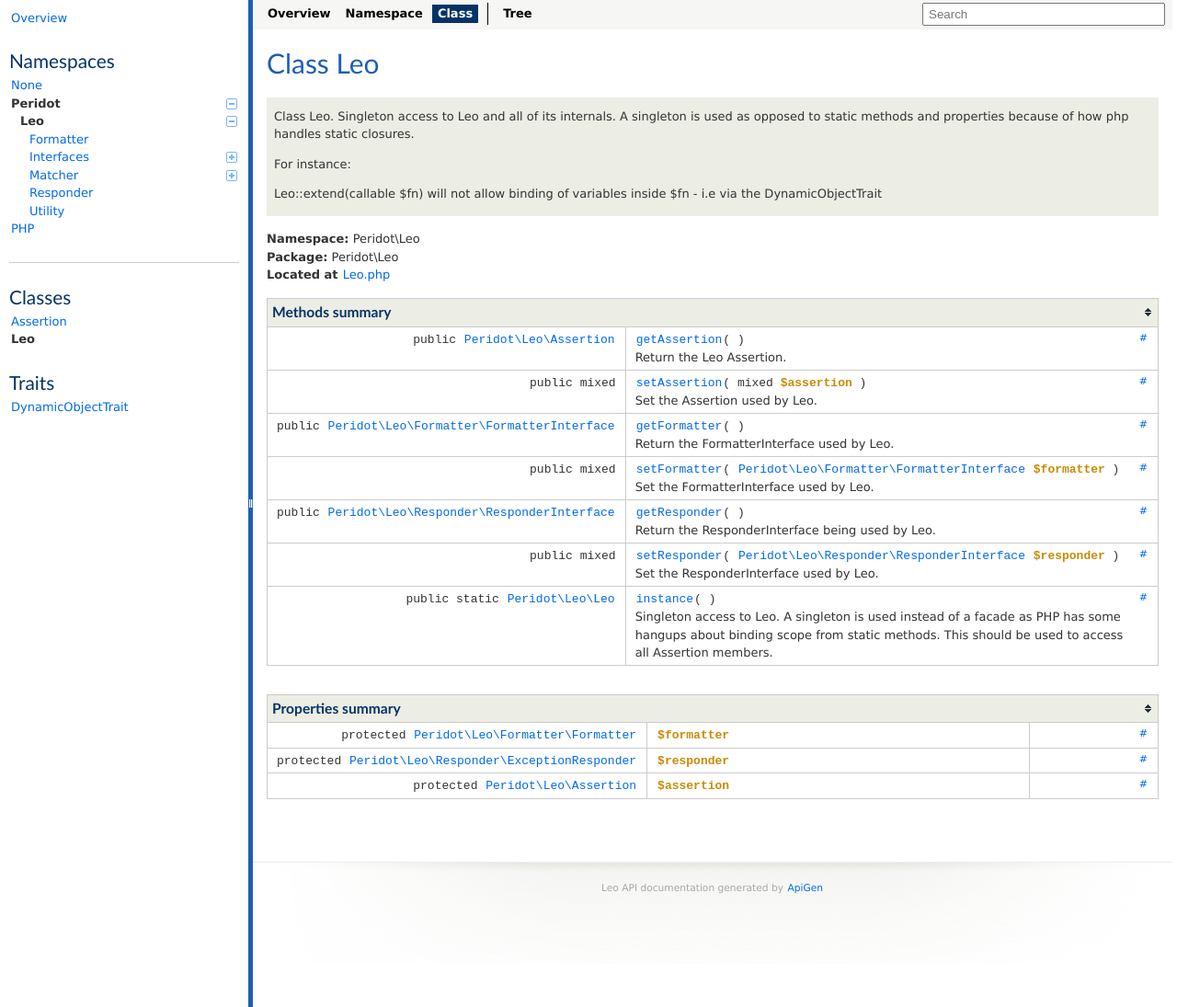
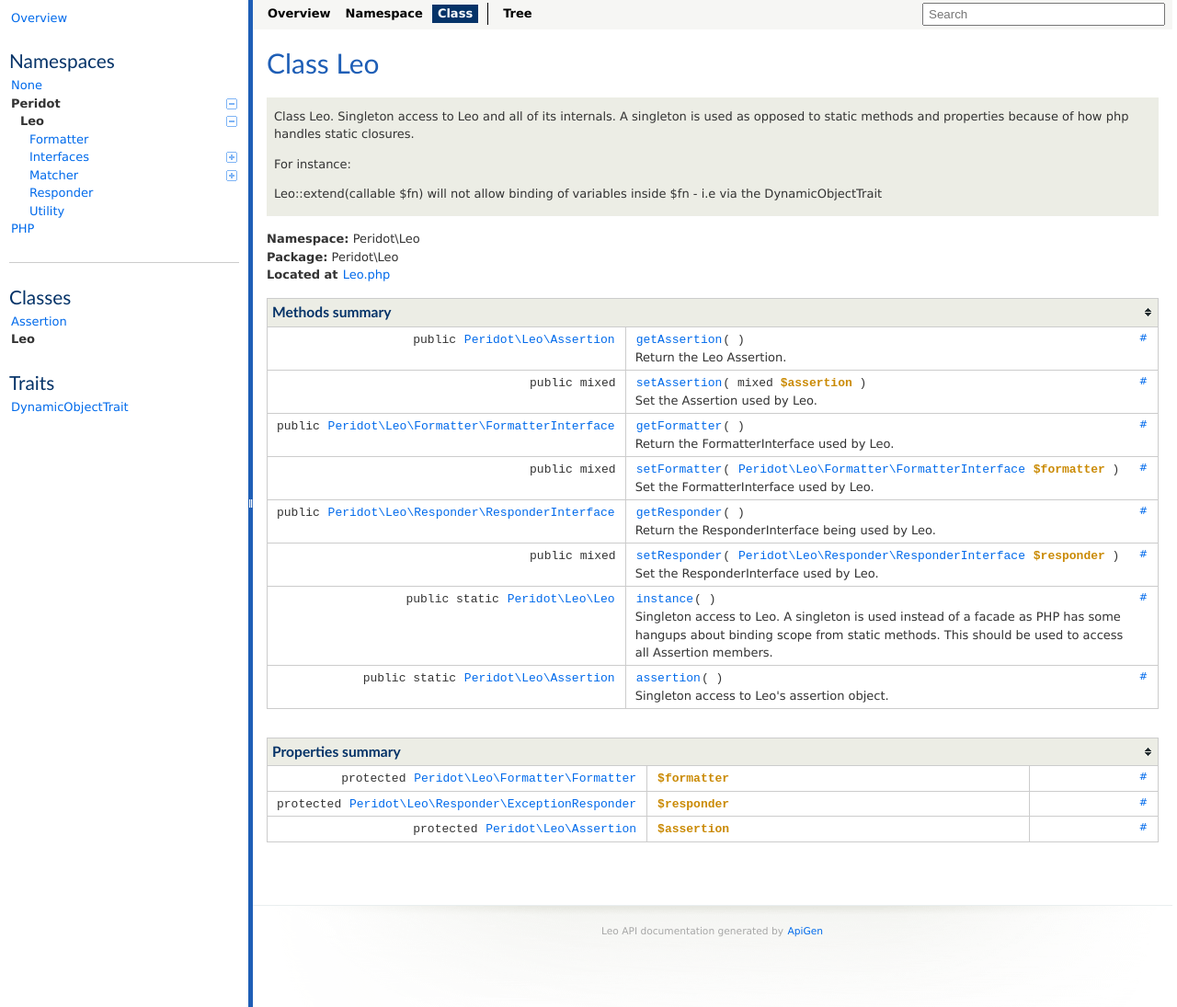
Before and after one commit to peridot-php/leo, a Jekyll site: the page docs/class-Peridot.Leo.Leo.html, which Jekyll copies as it is, in a window 1280 px wide. Shown: the whole page at 92% size. Built offline with Jekyll 4.4.1, drawn with Linux system fonts in a browser that asks for light colours.

```diff
--- a/docs/class-Peridot.Leo.Leo.html
+++ b/docs/class-Peridot.Leo.Leo.html
@@ -129,7 +129,7 @@ of variables inside $fn - i.e via the DynamicObjectTrait</p>
 		<b>Namespace:</b> Peridot\Leo<br>
 		<b>Package:</b> Peridot\Leo<br>
 
-		<b>Located at</b> <a href="source-class-Peridot.Leo.Leo.html#9-148" title="Go to source code">Leo.php</a><br>
+		<b>Located at</b> <a href="source-class-Peridot.Leo.Leo.html#9-158" title="Go to source code">Leo.php</a><br>
 	</div>
 
 
@@ -427,6 +427,42 @@ $assertion->extend(function($assertion)) {
 		</div>
 		</div></td>
 	</tr>
+	<tr data-order="assertion" id="_assertion">
+
+		<td class="attributes"><code>
+			 public static
+
+			<code><a href="class-Peridot.Leo.Assertion.html">Peridot\Leo\Assertion</a></code>
+
+			</code>
+		</td>
+
+		<td class="name"><div>
+		<a class="anchor" href="#_assertion">#</a>
+		<code><a href="source-class-Peridot.Leo.Leo.html#149-157" title="Go to source code">assertion</a>( )</code>
+
+		<div class="description short">
+			<p>Singleton access to Leo's assertion object.</p>
+
+		</div>
+
+		<div class="description detailed hidden">
+			<p>Singleton access to Leo's assertion object.</p>
+
+
+
+
+				<h4>Returns</h4>
+				<div class="list">
+					<code><code><a href="class-Peridot.Leo.Assertion.html">Peridot\Leo\Assertion</a></code></code>
+				</div>
+
+
+
+
+		</div>
+		</div></td>
+	</tr>
 	</table>
 
 
--- a/docs/source-class-Peridot.Leo.Assertion.html
+++ b/docs/source-class-Peridot.Leo.Assertion.html
@@ -252,7 +252,7 @@
 </span></span><span id="150" class="l"><a class="l" href="#150">150: </a><span class="php-comment">     */</span>
 </span><span id="151" class="l"><a class="l" href="#151">151: </a>    <span class="php-keyword1">public</span> <span class="php-keyword1">function</span> <a id="_extend" href="#_extend">extend</a>(<span class="php-var">$fn</span>)
 </span><span id="152" class="l"><a class="l" href="#152">152: </a>    {
-</span><span id="153" class="l"><a class="l" href="#153">153: </a>        <span class="php-keyword1">if</span> (<span class="php-keyword2">file_exists</span>(<span class="php-var">$fn</span>)) {
+</span><span id="153" class="l"><a class="l" href="#153">153: </a>        <span class="php-keyword1">if</span> (<span class="php-keyword2">is_string</span>(<span class="php-var">$fn</span>) &amp;&amp; <span class="php-keyword2">file_exists</span>(<span class="php-var">$fn</span>)) {
 </span><span id="154" class="l"><a class="l" href="#154">154: </a>            <span class="php-var">$fn</span> = <span class="php-keyword1">include</span> <span class="php-var">$fn</span>;
 </span><span id="155" class="l"><a class="l" href="#155">155: </a>        }
 </span><span id="156" class="l"><a class="l" href="#156">156: </a>
--- a/docs/source-class-Peridot.Leo.Interfaces.Assert.html
+++ b/docs/source-class-Peridot.Leo.Interfaces.Assert.html
@@ -147,7 +147,7 @@
 </span><span id="50" class="l"><a class="l" href="#50"> 50: </a>    <span class="php-keyword1">public</span> <span class="php-keyword1">function</span> <a id="___construct" href="#___construct">__construct</a>(Assertion <span class="php-var">$assertion</span> = <span class="php-keyword1">null</span>)
 </span><span id="51" class="l"><a class="l" href="#51"> 51: </a>    {
 </span><span id="52" class="l"><a class="l" href="#52"> 52: </a>        <span class="php-keyword1">if</span> (<span class="php-keyword2">is_null</span>(<span class="php-var">$assertion</span>)) {
-</span><span id="53" class="l"><a class="l" href="#53"> 53: </a>            <span class="php-var">$assertion</span> = Leo::instance()-&gt;getAssertion();
+</span><span id="53" class="l"><a class="l" href="#53"> 53: </a>            <span class="php-var">$assertion</span> = Leo::assertion();
 </span><span id="54" class="l"><a class="l" href="#54"> 54: </a>        }
 </span><span id="55" class="l"><a class="l" href="#55"> 55: </a>        <span class="php-var">$this</span>-&gt;assertion = <span class="php-var">$assertion</span>;
 </span><span id="56" class="l"><a class="l" href="#56"> 56: </a>    }
```
Also changed, not shown: docs/source-class-Peridot.Leo.Leo.html (+12 -2 lines).
